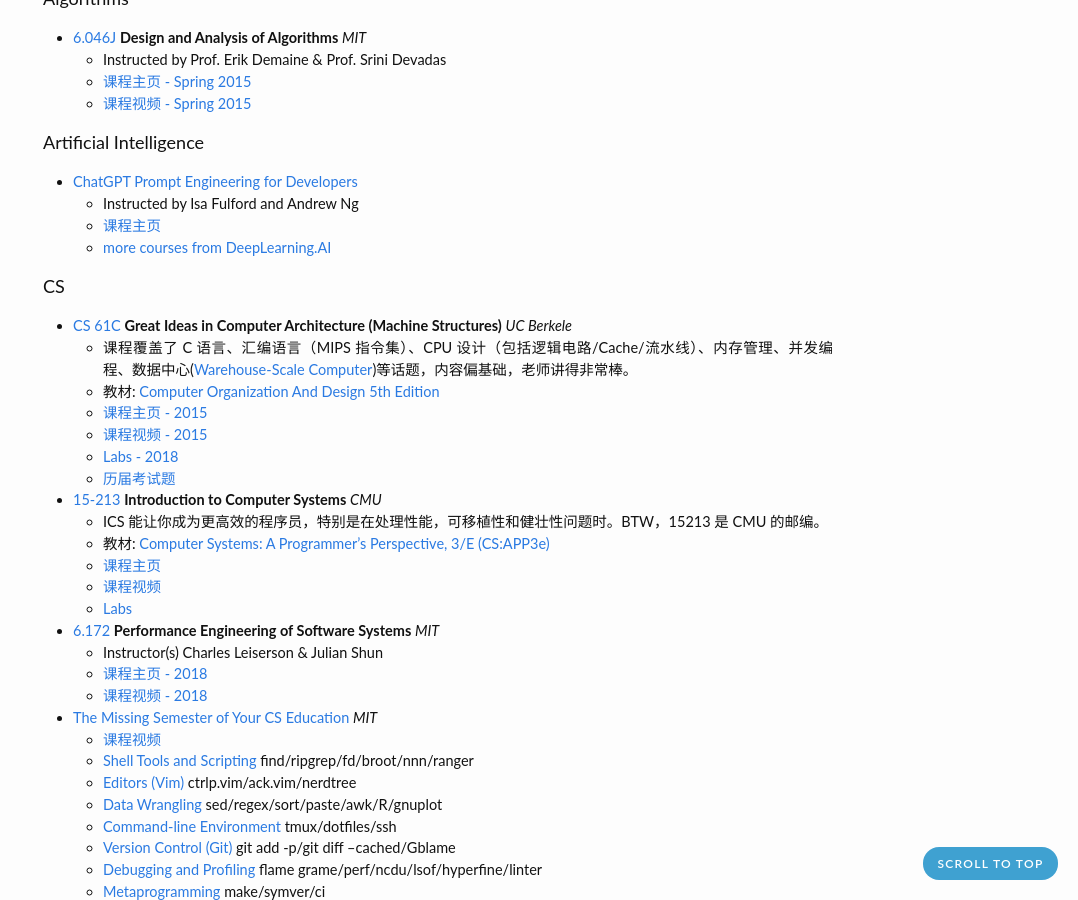
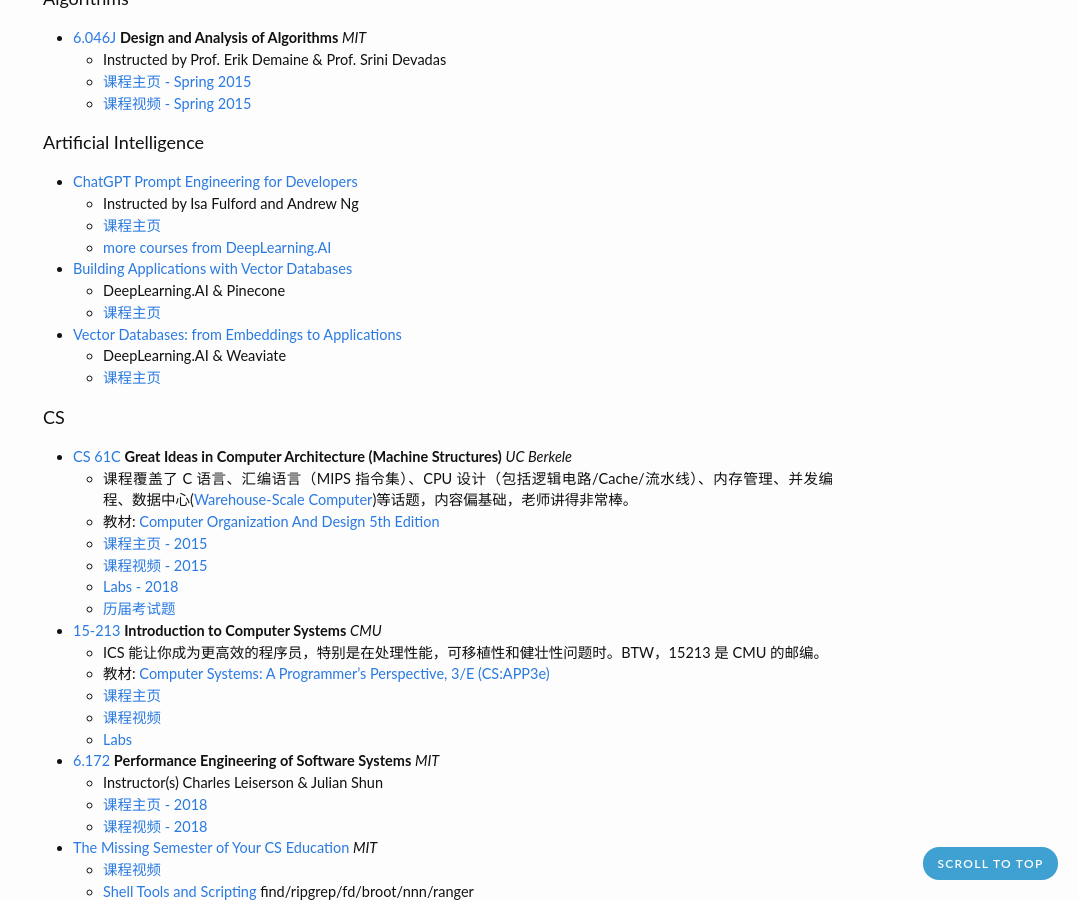
Before and after one commit to zhjwpku/zhjwpku.github.io, a Jekyll site: the page built from _posts/2018-09-16-awesome-cs-courses.md, in a window 1280 px wide and 900 px high, scrolled down 507 px. Shown: the whole window, without its empty margins (202-1280 px from the left). Built offline with Jekyll 4.4.1, drawn with Linux system fonts in a browser that asks for light colours; comment, search, counter and statistics services are not loaded.

Commit message:
add two vector database courses on DeepLearning.AI
Signed-off-by: Zhao Junwang <zhjwpku@gmail.com>

```diff
--- a/_posts/2018-09-16-awesome-cs-courses.md
+++ b/_posts/2018-09-16-awesome-cs-courses.md
@@ -33,6 +33,12 @@
   - Instructed by Isa Fulford and Andrew Ng
   - [课程主页][chatgpt-prompt-engineering-for-developers]
   - [more courses from DeepLearning.AI](https://www.deeplearning.ai/courses/)
+- [Building Applications with Vector Databases](https://learn.deeplearning.ai/building-applications-vector-databases/)
+  - DeepLearning.AI & Pinecone
+  - [课程主页](https://learn.deeplearning.ai/building-applications-vector-databases/)
+- [Vector Databases: from Embeddings to Applications](https://learn.deeplearning.ai/vector-databases-embeddings-applications/)
+  - DeepLearning.AI & Weaviate
+  - [课程主页](https://learn.deeplearning.ai/vector-databases-embeddings-applications/)
 
 #### CS
 
```
